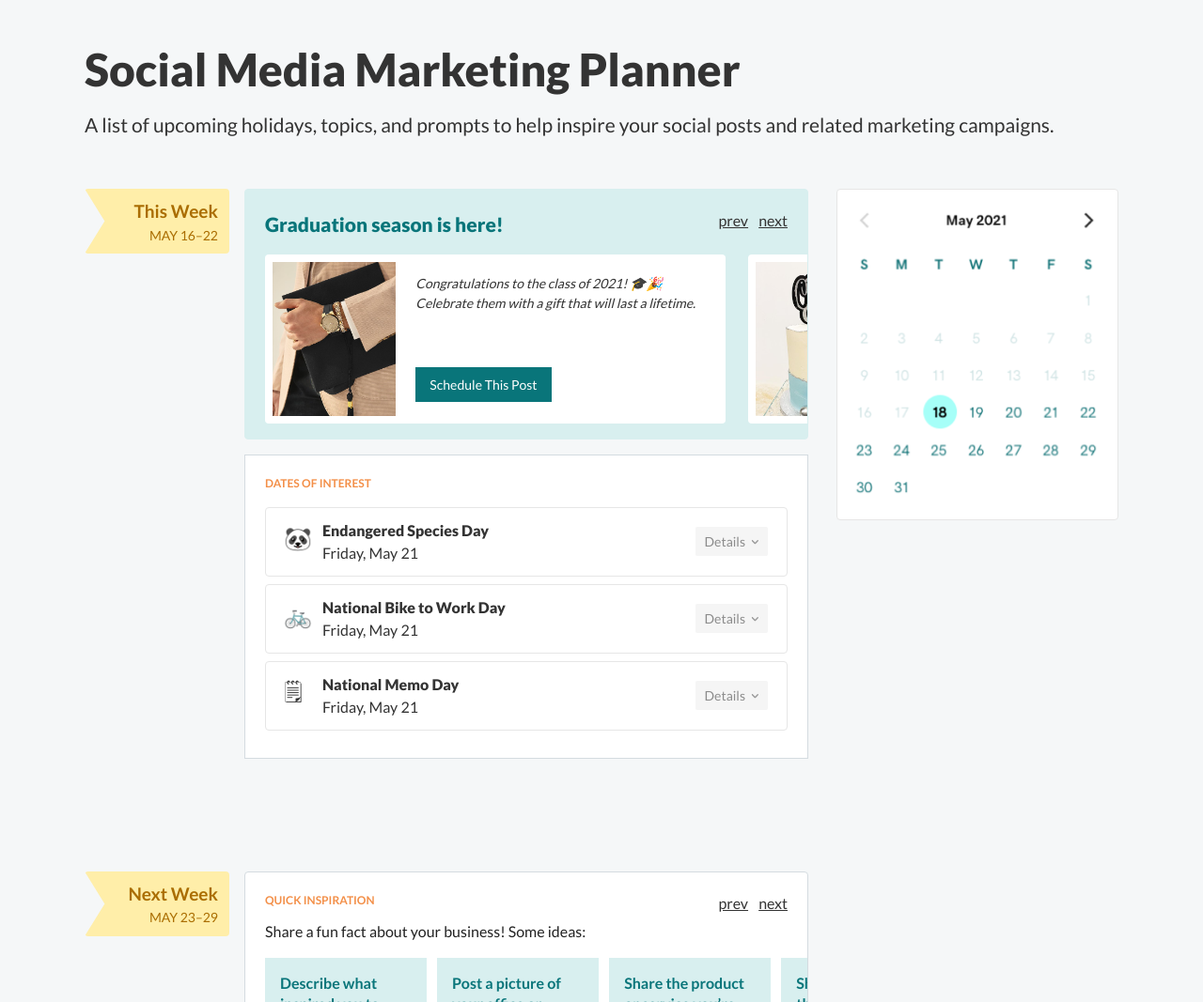
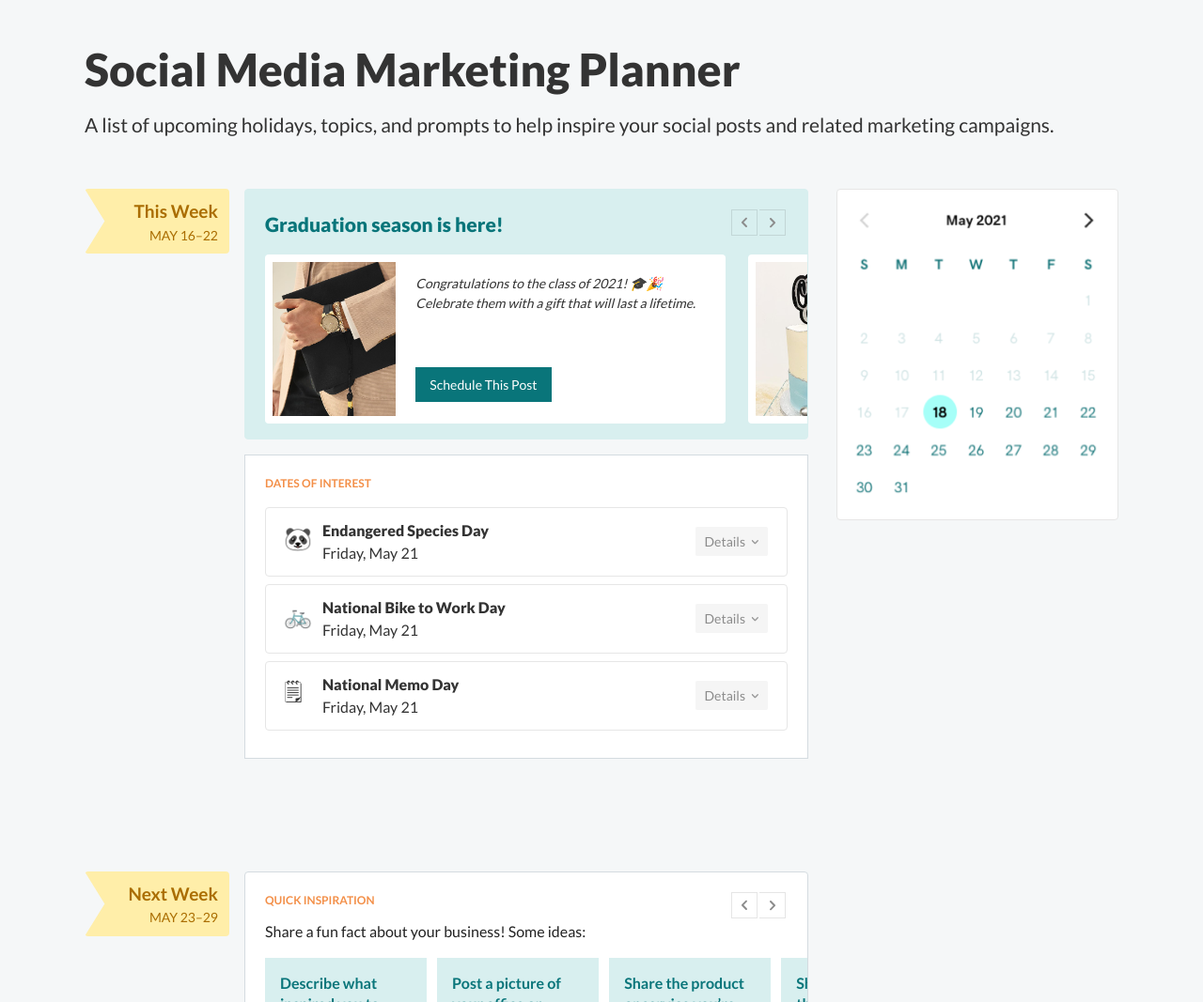
Before and after one commit to davidpots/shootingstar, a Jekyll site: the page built from index.html, in a window 1280 px wide. Shown: the top 1067 px of the page at 94% size. Built offline with Jekyll 4.4.1, drawn with Linux system fonts in a browser that asks for light colours.

Commit message:
Adds arrows

```diff
--- a/assets/mvp.scss
+++ b/assets/mvp.scss
@@ -400,9 +400,27 @@ html {
     }
     .tile--carousel-controls span {
       cursor: pointer;
-      text-decoration: underline;
-      margin-left: 8px;
+      margin-right: 2px;
+      // text-decoration: underline;
+      // margin-left: 8px;
     }
+
+        .tile--carousel-next,
+        .tile--carousel-prev {
+          width:  28px;
+          height: 28px;
+          border: 1px solid rgba(0,0,0,0.1);
+          display: inline-block;
+        }
+
+        .tile--carousel-next {
+          background: url(/assets/images/icon-arrow-right.svg) no-repeat center center;
+          border-left: 0;
+        }
+        .tile--carousel-prev {
+          background: url(/assets/images/icon-arrow-left.svg) no-repeat center center;
+        }
+
 
     // Post gallery within gallery
 
--- a/index.html
+++ b/index.html
@@ -42,8 +42,7 @@ permalink: "/"
         <div class="tile tile--featured tile--with-carousel">
           <h3 class="tile--title">Graduation season is here!</h3>
           <div class="tile--carousel-controls">
-            <span class="tile--carousel-prev">prev</span>
-            <span class="tile--carousel-next">next</span>
+            <span class="tile--carousel-prev"></span><span class="tile--carousel-next"></span>
           </div>
           <div class="tile--carousel-wrapper">
             <div class="tile-carousel-item tile-carousel-item--post">
@@ -112,8 +111,7 @@ permalink: "/"
           <h3 class="tile--title">Quick Inspiration</h3>
           <p class="tile--description">Share a fun fact about your business! Some ideas:</p>
           <div class="tile--carousel-controls">
-            <span class="tile--carousel-prev">prev</span>
-            <span class="tile--carousel-next">next</span>
+            <span class="tile--carousel-prev"></span><span class="tile--carousel-next"></span>
           </div>
           <div class="tile--carousel-wrapper">
             <div class="tile-carousel-item tile-carousel-item--prompt">Describe what inspired you to start your business.</div>
@@ -211,8 +209,7 @@ permalink: "/"
           <h3 class="tile--title">Father's Day is Next Sunday!</h3>
           <p class="tile--description">Here's some suggested templates for your next post.</p>
           <div class="tile--carousel-controls">
-            <span class="tile--carousel-prev">prev</span>
-            <span class="tile--carousel-next">next</span>
+            <span class="tile--carousel-prev"></span><span class="tile--carousel-next"></span>
           </div>
           <div class="tile--carousel-wrapper">
             <div class="tile-carousel-item tile-carousel-item--over-item">
```
Also changed, not shown: assets/images/icon-arrow-left.svg (added), assets/images/icon-arrow-right.svg (added), 6 other files.
